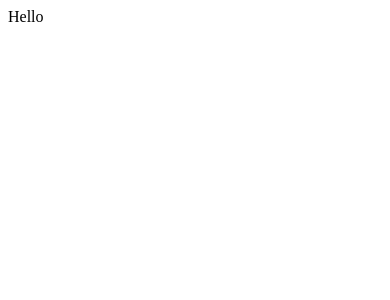
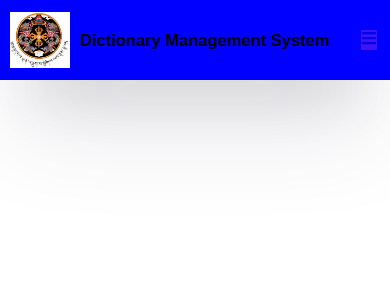
Before and after one commit to kinleyZangmo/DictionaryMS, a React (Create React App) app: page / in a window 390 px wide. Shown: the top 300 px of the page. Built offline with nearby package versions, Linux system fonts and the light colour scheme.

Commit message:
Responsive Header

```diff
--- a/src/App.js
+++ b/src/App.js
@@ -1,9 +1,12 @@
 import React from "react";
+import Navbar from "./Components/Navbar";
 
 function App() {
   return (
     <>
-      Hello
+      <Navbar/>
+
+
     </>
   );
 }
--- /dev/null
+++ b/src/Components/Navbar.js
@@ -0,0 +1,48 @@
+import React, { useState } from 'react';
+import './navbar.css';
+import *as FaIcon from "react-icons/fa";
+import *as CgIcon from 'react-icons/cg'
+
+const Navbar = () => {
+    const [showHamburgerMenu,setShowHamburgerMenu]=useState(false);
+
+  return (
+    <>
+        <nav className='main-nav'>
+
+            <div className='logo'>
+               <img src='./logo.jpg'></img>
+            </div>
+
+            <div className='title'>
+                <h2>Dictionary Management System</h2>
+            </div>
+
+            <div className={showHamburgerMenu ? "menu-link mobile-menu-link":"menu-link " }>
+                <ul>
+                    <li><a href='#'>Dictionary</a></li>
+                    <li><a href='#'>Edit History</a></li>
+                    <li><a href='#'>Comment List</a></li>
+                    <li><a href='#'>Users</a></li>
+                    <li className='profile-logo'>
+                        <CgIcon.CgProfile/>
+                    </li>
+                </ul>
+
+                {/* hamburger menu */}
+
+                <div className='hamburger-menu'>
+                    <a href='#' onClick={()=>setShowHamburgerMenu(!showHamburgerMenu)}>
+                    <FaIcon.FaBars/>
+                    </a>
+
+                </div>
+            </div>
+
+
+        </nav>
+    </>
+  )
+}
+
+export default Navbar;
--- /dev/null
+++ b/src/Components/navbar.css
@@ -0,0 +1,127 @@
+
+* {
+    margin: 0;
+    padding: 0;
+    box-sizing: border-box;
+    font-family: "Jost", sans-serif;
+  }
+  a {
+    text-decoration: none;
+  }
+
+  li {
+    list-style: none;
+  }
+
+.main-nav{
+    width: 100%;
+    height: 5rem;
+    display: grid;
+    grid-template-columns: 6rem 1fr 3fr 6fr 6rem ;
+    /* grid-template-columns: 5rem 1fr 5fr 11fr 5rem ; */
+    background-color: beige;
+    background-color: blue;
+    box-shadow: rgba(50, 50, 93, 0.25) 0px 50px 100px -20px,
+    rgba(0, 0, 0, 0.3) 0px 30px 60px -30px;
+}
+
+/*Part 1:  Styling for logo image */
+.logo{
+
+    align-items: center;
+    justify-content: center;
+    display: grid;
+}
+.logo img{
+    width: 60px;
+}
+
+/*Part 2: Styling for title*/
+.title{
+
+    grid-column: 2/4;
+    align-items: center;
+    display: grid;
+}
+
+/*Part 3: Nav links*/
+.menu-link{
+
+    grid-column: 4/7;
+
+}
+.menu-link ul {
+ height: 5rem;
+  display: flex;
+  justify-content: space-around;
+  align-items: center;
+
+}
+
+.menu-link ul li a {
+
+    color: rgba(0, 0, 3, 0.8);
+
+}
+
+.menu-link ul li:hover > a {
+    text-decoration: underline;
+    transition: 0.5s;
+}
+.profile-logo{
+    font-size: 1.5rem;
+}
+
+.menu-link .hamburger-menu{
+    display: none;
+ }
+
+
+
+ /*Responsive CSS*/
+@media (max-width:1106px){
+    .main-nav{
+        grid-template-columns: 6rem 1fr 5fr 4fr 6rem ;
+    }
+}
+
+@media (max-width: 900px){
+
+    .main-nav{
+        grid-template-columns: 5rem 2fr 20fr 1fr 2rem ;
+    }
+    .menu-link {
+        display: flex;
+        align-items: center;
+    }
+
+    .menu-link ul{
+        display: none;
+    }
+
+    .menu-link .hamburger-menu{
+        display: block;
+        font-size: 2rem;
+        background-color: rgba(137, 43, 226, 0.463);
+     }
+
+
+
+}
+
+ @media (max-width: 500px){
+
+    .main-nav{
+        grid-template-columns: 5rem 2fr 20fr 1fr 1rem ;
+    }
+
+    .title{
+        font-size: 11px;
+    }
+    .menu-link .hamburger-menu{
+        font-size: 1rem;
+    }
+
+
+
+ }
```
Also changed, not shown: public/logo.jpg (added), public/manifest.json.
